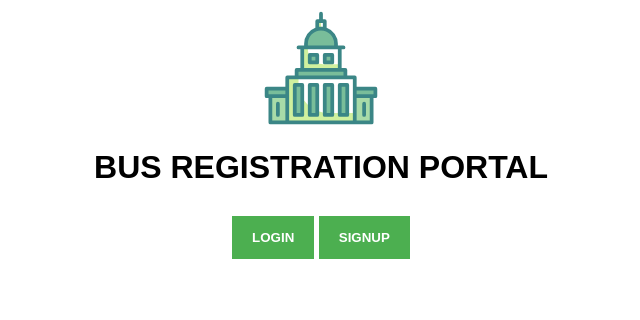
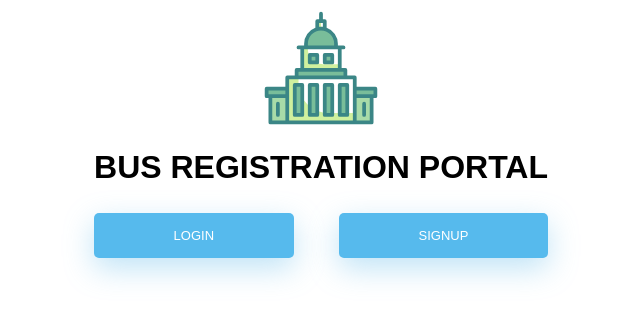
Before and after one commit to UnlimitedMyWorks/BRP, a PHP site: page /sample.php in a window 1280 px wide. Shown: the top 320 px of the page, without its empty margins (319-959 px from the left). Run offline with PHP 8.4, Linux system fonts and the light colour scheme.

Commit message:
Add files via upload

```diff
--- a/sample.php
+++ b/sample.php
@@ -87,6 +87,38 @@ span.psw
   float: right;
   padding-top: 16px;
 }
+/* FORM TYPOGRAPHY*/
+input[type=button], input[type=submit], input[type=reset]  {
+        background-color: #56baed;
+        border: none;
+        color: white;
+        padding: 15px 80px;
+        text-align: center;
+        text-decoration: none;
+        display: inline-block;
+        text-transform: uppercase;
+        font-size: 13px;
+        -webkit-box-shadow: 0 10px 30px 0 rgba(95,186,233,0.4);
+        box-shadow: 0 10px 30px 0 rgba(95,186,233,0.4);
+        -webkit-border-radius: 5px 5px 5px 5px;
+        border-radius: 5px 5px 5px 5px;
+        margin: 5px 20px 40px 20px;
+        -webkit-transition: all 0.3s ease-in-out;
+        -moz-transition: all 0.3s ease-in-out;
+        -ms-transition: all 0.3s ease-in-out;
+        -o-transition: all 0.3s ease-in-out;
+        transition: all 0.3s ease-in-out;
+      }
+      input[type=button]:hover, input[type=submit]:hover, input[type=reset]:hover  {
+        background-color: #4CAF50;
+      }
+      input[type=button]:active, input[type=submit]:active, input[type=reset]:active  {
+        -moz-transform: scale(0.95);
+        -webkit-transform: scale(0.95);
+        -o-transform: scale(0.95);
+        -ms-transform: scale(0.95);
+        transform: scale(0.95);
+      }
 
 /* The Modal (background) */
 .modal
@@ -171,8 +203,8 @@ span.psw
 		</h1>
 
 
-<button onclick="document.getElementById('id01').style.display='block'" style="width:auto;"><b>LOGIN</b></button>
-<button onclick="redirectto()" style="width:auto"><b>SIGNUP</b></button>
+<input type="submit"  name="submit" value="LOGIN" onclick="document.getElementById('id01').style.display='block'" style="width:auto;">
+<input type="submit" onclick="redirectto()" style="width:auto" value="SIGNUP">
 </center>
 <div id="id01" class="modal">
 
@@ -227,7 +259,6 @@ function validategmail()
 
 function redirectto()
 {
-    alert("success");
     window.location = "hello.php";
 
 }
```
